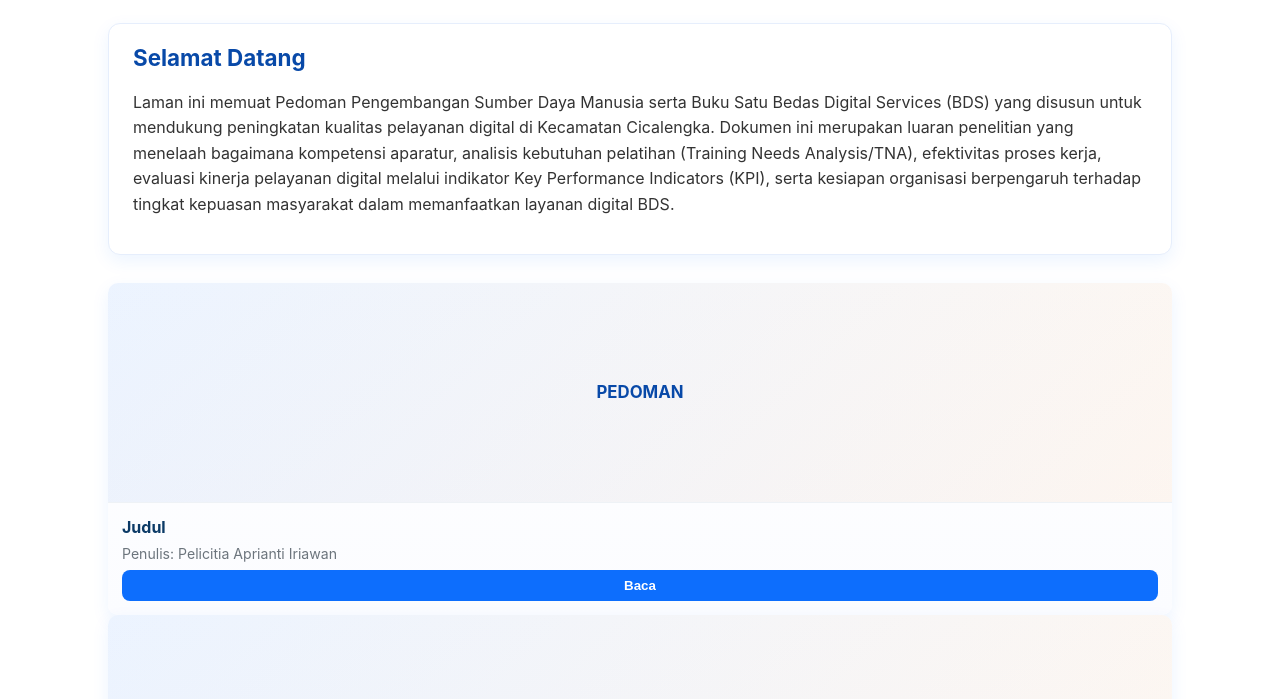
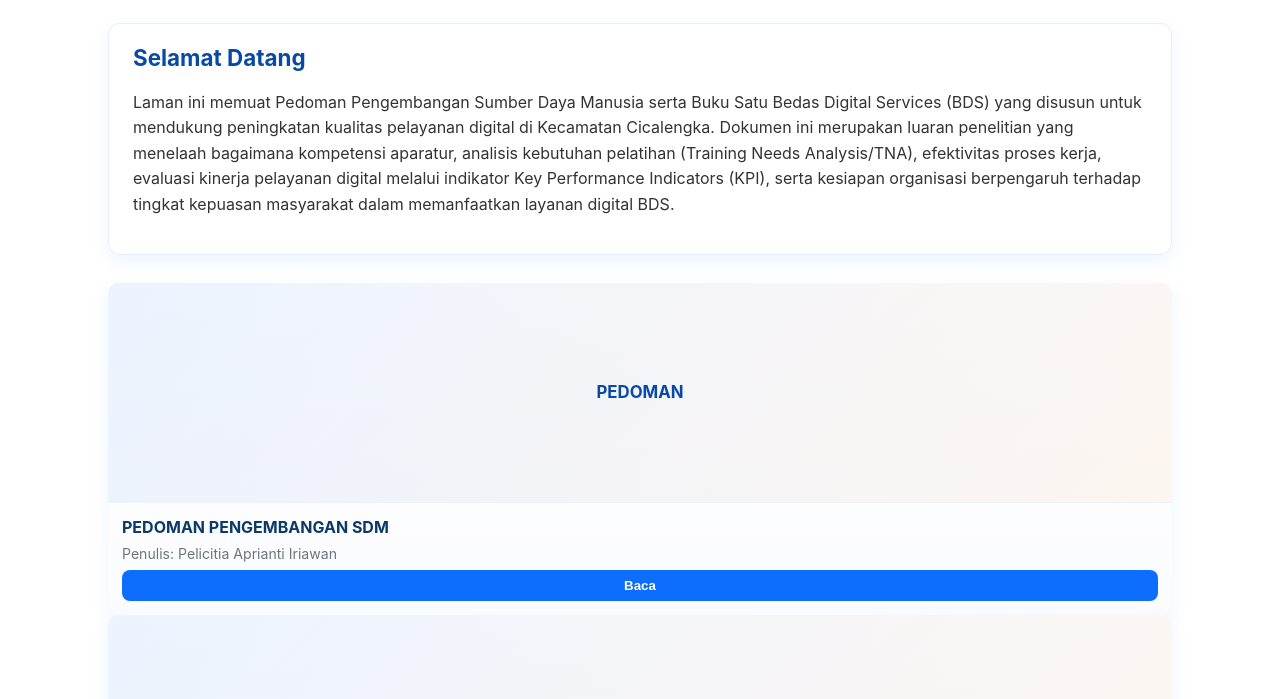
Before and after one commit to tabahmp/PEDOMAN-PENGEMBANGAN-SDM, a plain HTML site: page index.html in a window 1280 px wide. Shown: the part 78-777 px from the top of the page. Drawn offline with nearby package versions, Linux system fonts and the light colour scheme; a script that the page names is missing.

Commit message:
Update-2 index.html
Menambahkan judul pada book card "Pedoman Pengembangan SDM"

```diff
--- a/index.html
+++ b/index.html
@@ -63,7 +63,7 @@
           <div class="cover-title">PEDOMAN</div>
         </div>
         <div class="book-meta">
-          <div class="book-title">Judul</div>
+          <div class="book-title">PEDOMAN PENGEMBANGAN SDM</div>
           <div class="book-author">Penulis: Pelicitia Aprianti Iriawan</div>
           <button class="btn readBtn">Baca</button>
         </div>
```
